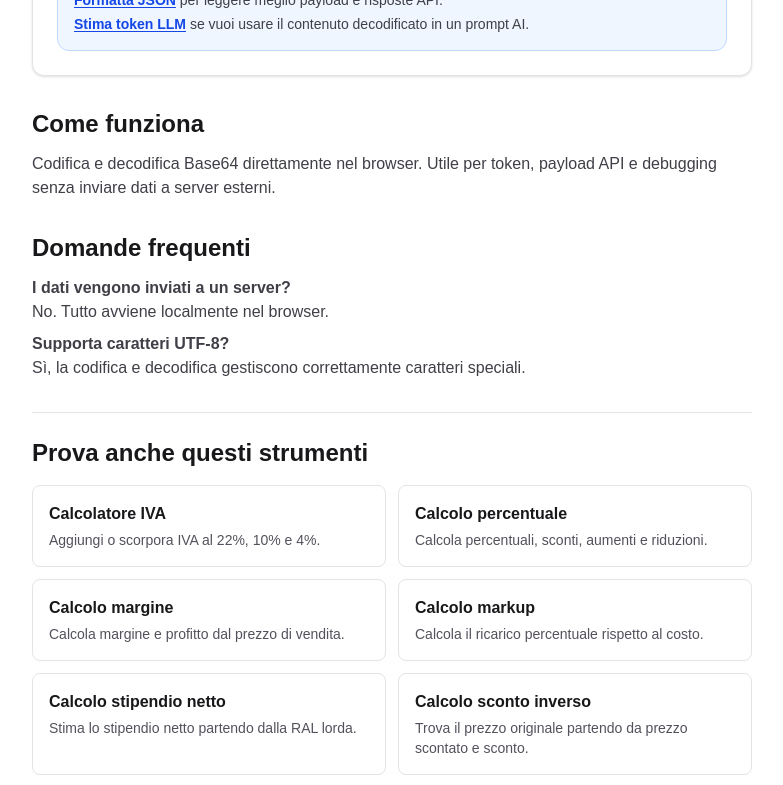
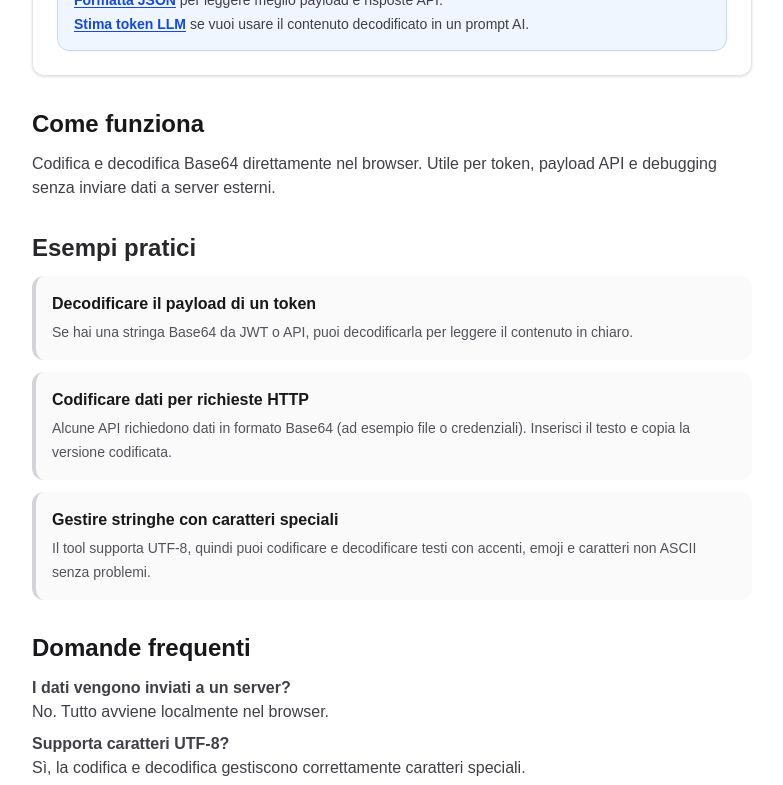
Before and after one commit to elpablo/calcolafacile, a Next.js app: page /it/base64-tool in a window 1280 px wide. Shown: the part 597-1382 px from the top of the page, without its empty margins (248-1031 px from the left). Built offline with nearby package versions, Linux system fonts and the light colour scheme.

Commit message:
Add practical examples to tools for enhanced user guidance

```diff
--- a/src/app/it/base64-tool/Base64Tool.js
+++ b/src/app/it/base64-tool/Base64Tool.js
@@ -67,6 +67,23 @@
                 },
             ]}
             description="Codifica e decodifica Base64 direttamente nel browser. Utile per token, payload API e debugging senza inviare dati a server esterni."
+            examples={[
+                {
+                    title: "Decodificare il payload di un token",
+                    description:
+                        "Se hai una stringa Base64 da JWT o API, puoi decodificarla per leggere il contenuto in chiaro.",
+                },
+                {
+                    title: "Codificare dati per richieste HTTP",
+                    description:
+                        "Alcune API richiedono dati in formato Base64 (ad esempio file o credenziali). Inserisci il testo e copia la versione codificata.",
+                },
+                {
+                    title: "Gestire stringhe con caratteri speciali",
+                    description:
+                        "Il tool supporta UTF-8, quindi puoi codificare e decodificare testi con accenti, emoji e caratteri non ASCII senza problemi.",
+                },
+            ]}
             faq={
                 <>
                     <h3 className="font-semibold">I dati vengono inviati a un server?</h3>
--- a/src/app/it/jwt-decoder/JwtDecoder.js
+++ b/src/app/it/jwt-decoder/JwtDecoder.js
@@ -108,6 +108,23 @@
                 },
             ]}
             description="Incolla un JSON Web Token e visualizza header e payload decodificati. La decodifica avviene localmente nel browser: nessun token viene inviato a server esterni."
+            examples={[
+                {
+                    title: "Controllare il payload di una risposta API",
+                    description:
+                        "Incolla il JWT ricevuto da login o refresh token per leggere claim come sub, name, email, roles o permessi applicativi.",
+                },
+                {
+                    title: "Verificare scadenza e validità temporale",
+                    description:
+                        "Se il token contiene exp, iat o nbf, il tool converte automaticamente quei timestamp in date leggibili.",
+                },
+                {
+                    title: "Preparare il payload per debug o prompt AI",
+                    description:
+                        "Puoi copiare header e payload formattati oppure passare il payload al Token Estimator per stimare lunghezza e costo in un flusso LLM.",
+                },
+            ]}
             faq={
                 <>
                     <h3 className="font-semibold">Questo tool verifica la firma del JWT?</h3>
--- a/src/app/it/timestamp-converter/TimestampConverter.js
+++ b/src/app/it/timestamp-converter/TimestampConverter.js
@@ -145,6 +145,23 @@
             title="Timestamp Converter online"
             currentPath="/it/timestamp-converter"
             description="Converti Unix timestamp in date leggibili e date in timestamp. Utile per API, log, database e campi JWT come exp, iat e nbf."
+            examples={[
+                {
+                    title: "Leggere la scadenza di un JWT",
+                    description:
+                        "Copia il valore exp, iat o nbf dal payload di un token JWT e convertilo in una data leggibile.",
+                },
+                {
+                    title: "Interpretare timestamp da log e API",
+                    description:
+                        "Quando un log o una risposta API contiene un timestamp Unix, puoi convertirlo rapidamente in data locale e formato ISO.",
+                },
+                {
+                    title: "Convertire una data locale in Unix timestamp",
+                    description:
+                        "Inserisci una data nel formato gg/mm/aaaa hh:mm per ottenere il timestamp in secondi e millisecondi da usare in codice, query o test.",
+                },
+            ]}
             faq={
                 <>
                     <h3 className="font-semibold">Che cos&apos;è un Unix timestamp?</h3>
--- a/src/app/it/token-estimator/TokenEstimator.js
+++ b/src/app/it/token-estimator/TokenEstimator.js
@@ -112,6 +112,23 @@
             title="Stima token LLM online"
             currentPath="/it/token-estimator"
             description="Incolla un testo e ottieni una stima dei token usati da un modello LLM, insieme a un costo indicativo per input e output. La stima è approssimativa e avviene localmente nel browser."
+            examples={[
+                {
+                    title: "Stimare il costo di un prompt prima di inviarlo",
+                    description:
+                        "Incolla prompt, istruzioni o documentazione per avere una stima dei token input e del costo indicativo sul modello selezionato.",
+                },
+                {
+                    title: "Valutare una risposta LLM prevista",
+                    description:
+                        "Imposta il numero di token output che ti aspetti di ricevere per stimare il costo totale di una chiamata API.",
+                },
+                {
+                    title: "Analizzare payload JSON o contenuti da API",
+                    description:
+                        "Puoi incollare JSON, payload o testi tecnici per capire se sono troppo lunghi per un flusso AI o un contesto LLM.",
+                },
+            ]}
             faq={
                 <>
                     <h3 className="font-semibold">La stima dei token è precisa?</h3>
--- a/src/app/it/url-encoder-decoder/UrlEncoderDecoder.js
+++ b/src/app/it/url-encoder-decoder/UrlEncoderDecoder.js
@@ -1,5 +1,3 @@
-
-
 "use client";
 
 import { useMemo, useState } from "react";
@@ -68,6 +66,23 @@
                 },
             ]}
             description="Codifica e decodifica URL direttamente nel browser. Utile per query string, parametri API, redirect e callback OAuth senza inviare dati a server esterni."
+            examples={[
+                {
+                    title: "Codificare parametri in una query string",
+                    description:
+                        "Se devi passare testo con spazi o caratteri speciali in una URL, usa Encode per ottenere una stringa valida da inserire nei parametri.",
+                },
+                {
+                    title: "Gestire redirect e callback OAuth",
+                    description:
+                        "Quando lavori con login OAuth o redirect URL, puoi codificare o decodificare i parametri per verificare che siano corretti.",
+                },
+                {
+                    title: "Debug di URL provenienti da API",
+                    description:
+                        "Se ricevi una URL encoded da una API, usa Decode per leggere rapidamente il contenuto e capire cosa contiene.",
+                },
+            ]}
             faq={
                 <>
                     <h3 className="font-semibold">I dati vengono inviati a un server?</h3>
--- a/src/app/it/uuid-generator/UuidGenerator.js
+++ b/src/app/it/uuid-generator/UuidGenerator.js
@@ -64,6 +64,23 @@
                 },
             ]}
             description="Genera uno o più UUID v4 direttamente nel browser. Utile per sviluppo software, API, database, test e identificatori univoci."
+            examples={[
+                {
+                    title: "Generare ID univoci per database",
+                    description:
+                        "Usa gli UUID come chiavi primarie o identificatori unici in database relazionali o NoSQL.",
+                },
+                {
+                    title: "Creare identificatori per API e sistemi distribuiti",
+                    description:
+                        "Gli UUID sono ideali per identificare risorse, richieste o eventi senza rischio di collisioni.",
+                },
+                {
+                    title: "Generare dati per test e sviluppo",
+                    description:
+                        "Puoi creare rapidamente liste di UUID da usare in fixture, test automatici o simulazioni.",
+                },
+            ]}
             faq={
                 <>
                     <h3 className="font-semibold">Che cos&apos;è un UUID?</h3>
--- a/src/components/ToolLayout.js
+++ b/src/components/ToolLayout.js
@@ -188,10 +188,40 @@
     );
 }
 
+function PracticalExamples({ examples }) {
+    if (!examples?.length) {
+        return null;
+    }
+
+    return (
+        <section className="mb-8 text-zinc-700 dark:text-zinc-300">
+            <h2 className="mb-3 text-2xl font-semibold text-zinc-800 dark:text-zinc-200">
+                Esempi pratici
+            </h2>
+            <div className="space-y-3">
+                {examples.map((example) => (
+                    <article
+                        key={example.title}
+                        className="cursor-default rounded-xl border-l-4 border-zinc-300 bg-zinc-50 p-4 dark:border-zinc-600 dark:bg-zinc-900/60"
+                    >
+                        <h3 className="font-semibold text-zinc-900 dark:text-zinc-100">
+                            {example.title}
+                        </h3>
+                        <p className="mt-1 text-sm leading-6 text-zinc-600 dark:text-zinc-400">
+                            {example.description}
+                        </p>
+                    </article>
+                ))}
+            </div>
+        </section>
+    );
+}
+
 export default function ToolLayout({
     title,
     children,
     description,
+    examples,
     faq,
     currentPath,
     contextualTools,
@@ -232,6 +262,8 @@
                 </section>
             )}
 
+            <PracticalExamples examples={examples} />
+
             {faq && (
                 <section className="text-zinc-700 dark:text-zinc-300">
                     <h2 className="mb-3 text-2xl font-semibold text-zinc-900 dark:text-zinc-100">
```
Also changed, not shown: src/app/it/json-formatter/JsonFormatter.js (+25 -30 lines).
